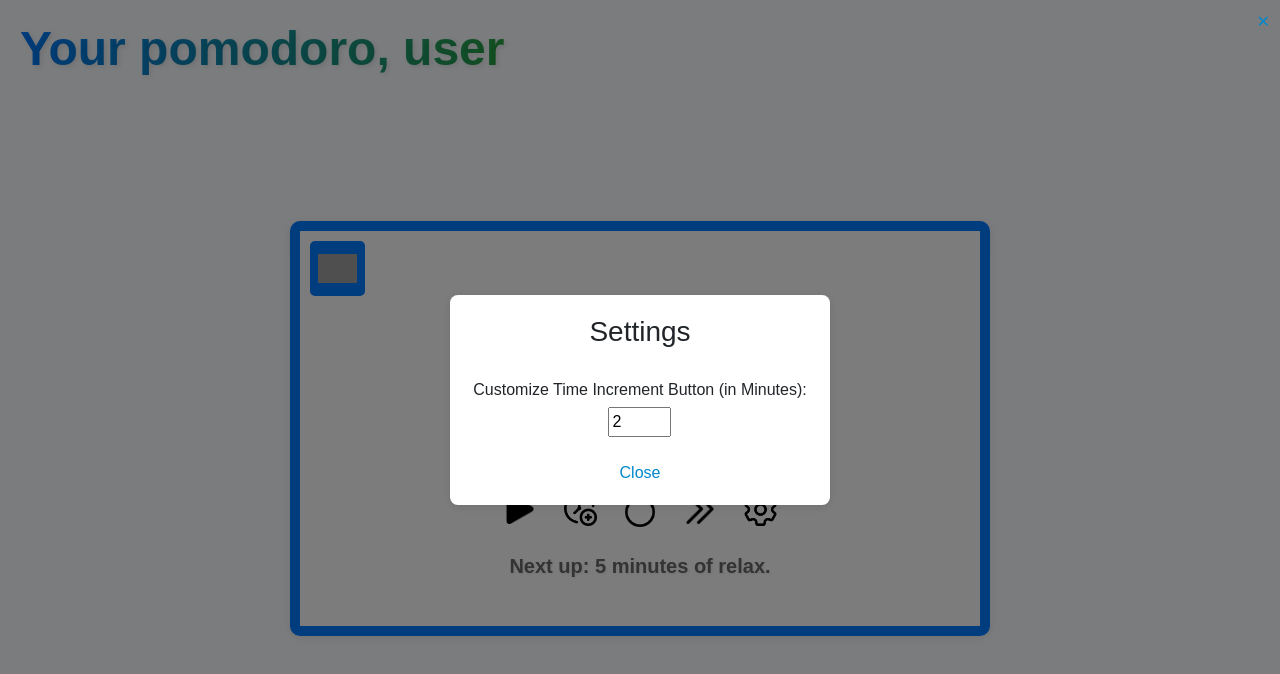
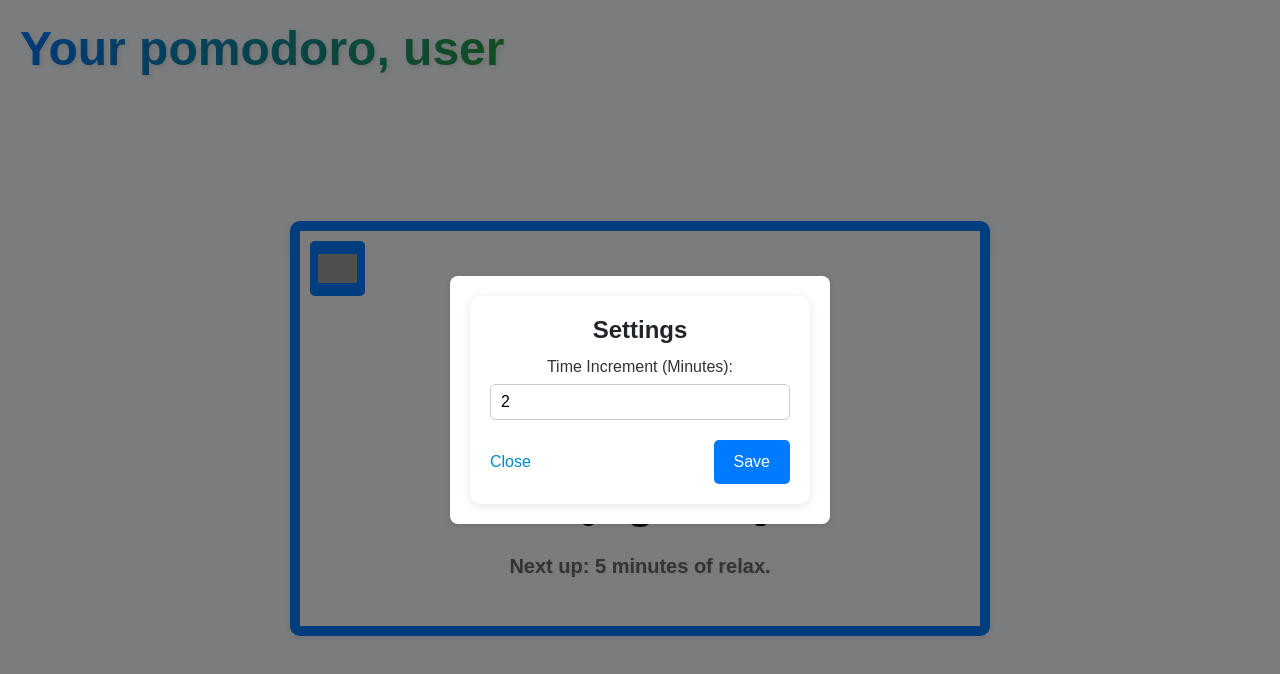
Before and after one commit to mikegaravani/TW-Project, a React (Vite) app in the folder client/: page /pomodoro in a window 1280 px wide. Both pictures are taken after a click on the button 760 px from the left and 509 px from the top of the page. Shown: the top 674 px of the page. Built offline with nearby package versions, Linux system fonts and the light colour scheme; grey boxes are pictures that could not be loaded.

Commit message:
fix pomo settings

```diff
--- a/client/src/components/pomodoro-components/PomodoroTimer.css
+++ b/client/src/components/pomodoro-components/PomodoroTimer.css
@@ -1,7 +1,6 @@
 /*
   COLORS:
 
-  SESSION PLANNER (RED): #ff7f7f
   FOCUS (BLUE): #007bff
   RELAX (GREEN): #28a745
 */
--- a/client/src/components/pomodoro-components/PomodoroTimer.jsx
+++ b/client/src/components/pomodoro-components/PomodoroTimer.jsx
@@ -1,5 +1,6 @@
 import React, { useState, useEffect } from "react";
 import Popup from "../reusables/Popup";
+import Settings from "../reusables/Settings";
 import "./PomodoroTimer.css";
 
 import addTimeIcon from "../../assets/addtime.png";
@@ -22,7 +23,21 @@ function PomodoroTimer({
   const [isSettingsOpen, setIsSettingsOpen] = useState(false);
   const [minutesToAdd, setMinutesToAdd] = useState(2);
 
-  const toggleSettings = () => setIsSettingsOpen(!isSettingsOpen);
+  const [settingsSnapshot, setSettingsSnapshot] = useState({ minutesToAdd });
+
+  const openSettings = () => {
+    setSettingsSnapshot({ minutesToAdd });
+    setIsSettingsOpen(true);
+  };
+
+  const closeSettings = () => {
+    setMinutesToAdd(settingsSnapshot.minutesToAdd);
+    setIsSettingsOpen(false);
+  };
+
+  const saveSettings = () => {
+    setIsSettingsOpen(false);
+  };
 
   const formatTime = (seconds) => {
     const minutes = Math.floor(seconds / 60);
@@ -51,6 +66,27 @@ function PomodoroTimer({
 
   const addMinutes = (minutes) => {
     setTimeLeft((prev) => prev + minutes * 60);
+  };
+
+  // Needed for changing the default "Add minutes" value
+  const handleMinutesChange = (e) => {
+    const value = e.target.value;
+    if (value === "") {
+      setMinutesToAdd("");
+    } else {
+      const numericValue = Number(value);
+      if (numericValue > 99) {
+        setMinutesToAdd(99);
+      } else if (numericValue >= 1) {
+        setMinutesToAdd(numericValue);
+      }
+    }
+  };
+
+  const handleBlur = () => {
+    if (minutesToAdd === "") {
+      setMinutesToAdd(1);
+    }
   };
 
   useEffect(() => {
@@ -108,7 +144,7 @@ function PomodoroTimer({
           <button
             className="timer-button tmr-settings"
             style={{ backgroundImage: `url(${settingsIcon})` }}
-            onClick={toggleSettings}
+            onClick={openSettings}
           ></button>
         </div>
 
@@ -119,49 +155,24 @@ function PomodoroTimer({
           </h3>
         </div>
 
-        <Popup isOpen={isSettingsOpen} onClose={toggleSettings}>
-          <h3>Settings</h3>
-
-          <br />
-
-          <div>
-            <label>
-              <h6>Customize Time Increment Button (in Minutes):</h6>
+        <Settings
+          isOpen={isSettingsOpen}
+          onClose={closeSettings}
+          onSave={saveSettings}
+        >
+          <label className="settings-label">
+            Time Increment (Minutes):
             <input
               type="number"
+              className="settings-input"
               value={minutesToAdd === "" ? "" : minutesToAdd}
-                onChange={(e) => {
-                  const value = e.target.value;
-
-                  if (value === "") {
-                    setMinutesToAdd("");
-                  } else {
-                    const numericValue = Number(value);
-
-                    if (numericValue > 99) {
-                      setMinutesToAdd(99);
-                    } else if (numericValue >= 1) {
-                      setMinutesToAdd(numericValue);
-                    }
-                  }
-                }}
-                onBlur={() => {
-                  if (minutesToAdd === "") {
-                    setMinutesToAdd(1);
-                  }
-                }}
+              onChange={handleMinutesChange}
+              onBlur={handleBlur}
               min="1"
               max="99"
             />
           </label>
-          </div>
-
-          <br />
-
-          <button onClick={toggleSettings}>Close</button>
-
-          <br />
-        </Popup>
+        </Settings>
       </div>
     </>
   );
--- a/client/src/components/reusables/Popup.jsx
+++ b/client/src/components/reusables/Popup.jsx
@@ -7,9 +7,7 @@ function Popup({ children, isOpen, onClose }) {
   return (
     <div style={overlayStyle}>
       <div style={popupStyle}>
-        <button style={closeButtonStyle} onClick={onClose}>
-          ✕
-        </button>
+        <button style={closeButtonStyle} onClick={onClose}></button>
         {children}
       </div>
     </div>
--- /dev/null
+++ b/client/src/components/reusables/Settings.css
@@ -0,0 +1,63 @@
+.settings-container {
+  padding: 20px;
+  background-color: #fff;
+  border-radius: 10px;
+  box-shadow: 0 2px 10px rgba(0, 0, 0, 0.1);
+}
+
+.settings-header {
+  font-size: 1.5rem;
+  font-weight: bold;
+  margin-bottom: 10px;
+}
+
+.settings-content {
+  margin-bottom: 20px;
+}
+
+.settings-label {
+  display: flex;
+  flex-direction: column;
+  font-size: 1rem;
+  font-weight: 500;
+  color: #333;
+}
+
+.settings-input {
+  margin-top: 5px;
+  padding: 5px 10px;
+  font-size: 1rem;
+  border: 1px solid #ccc;
+  border-radius: 5px;
+}
+
+.settings-actions {
+  display: flex;
+  justify-content: space-between;
+  align-items: center;
+}
+
+.settings-save-btn {
+  text-align: right;
+  padding: 10px 20px;
+  font-size: 1rem;
+  color: #fff;
+  background-color: #007bff;
+  border: none;
+  border-radius: 5px;
+  cursor: pointer;
+  transition: background-color 0.3s ease;
+}
+
+.settings-save-btn:hover {
+  text-align: left;
+  padding: 10px 20px;
+  font-size: 1rem;
+  color: #fff;
+  background-color: #007bff;
+  border: none;
+  border-radius: 5px;
+  cursor: pointer;
+  transition: background-color 0.3s ease;
+  background-color: #0056b3;
+}
--- /dev/null
+++ b/client/src/components/reusables/Settings.jsx
@@ -0,0 +1,26 @@
+import React from "react";
+import Popup from "./Popup";
+import "./Settings.css";
+
+function Settings({ isOpen, onClose, onSave, children }) {
+  return (
+    <>
+      <Popup isOpen={isOpen} onClose={onClose}>
+        <div className="settings-container">
+          <h2 className="settings-header">Settings</h2>
+          <div className="settings-content">{children}</div>{" "}
+          <div className="settings-actions">
+            <button className="settings-close-btn" onClick={onClose}>
+              Close
+            </button>
+            <button className="settings-save-btn" onClick={onSave}>
+              Save
+            </button>
+          </div>
+        </div>
+      </Popup>
+    </>
+  );
+}
+
+export default Settings;
```
Lines whose indentation alone changed are shown as unchanged.
